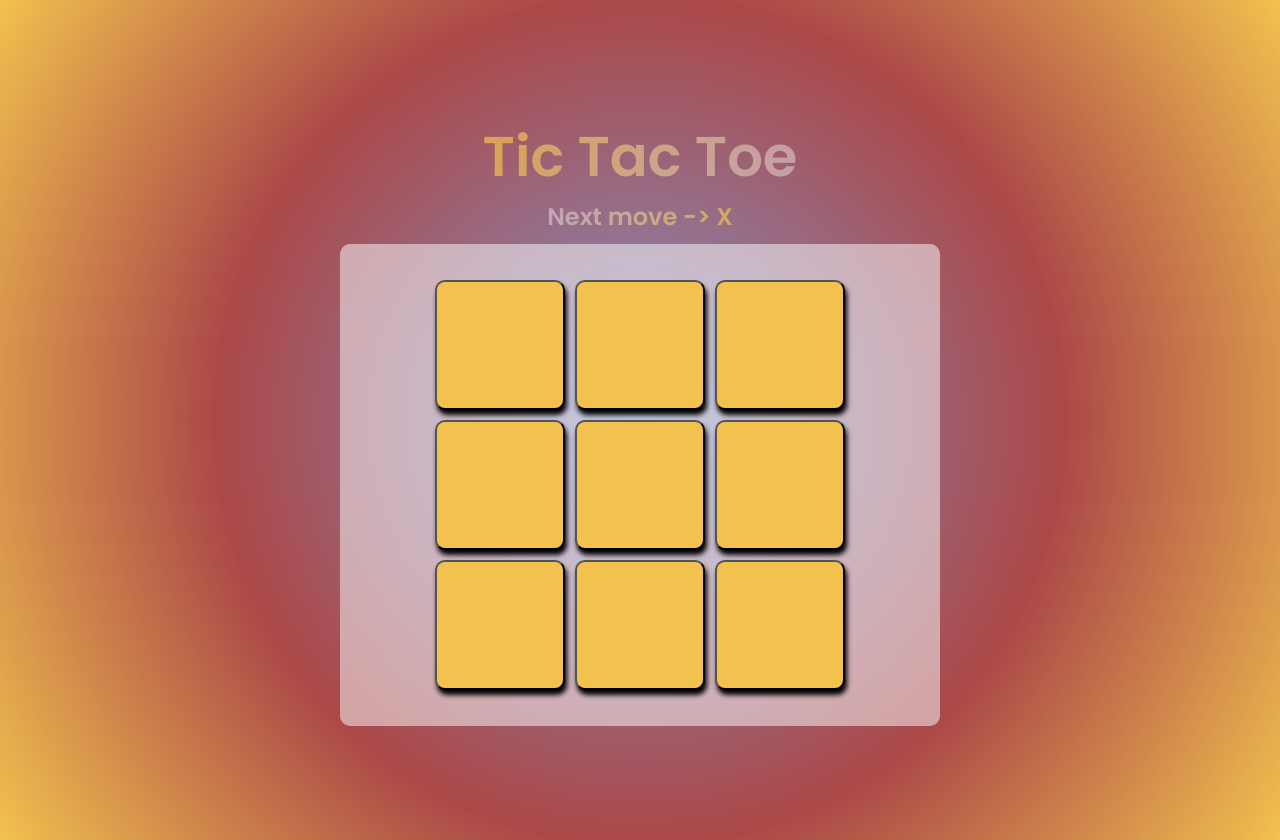
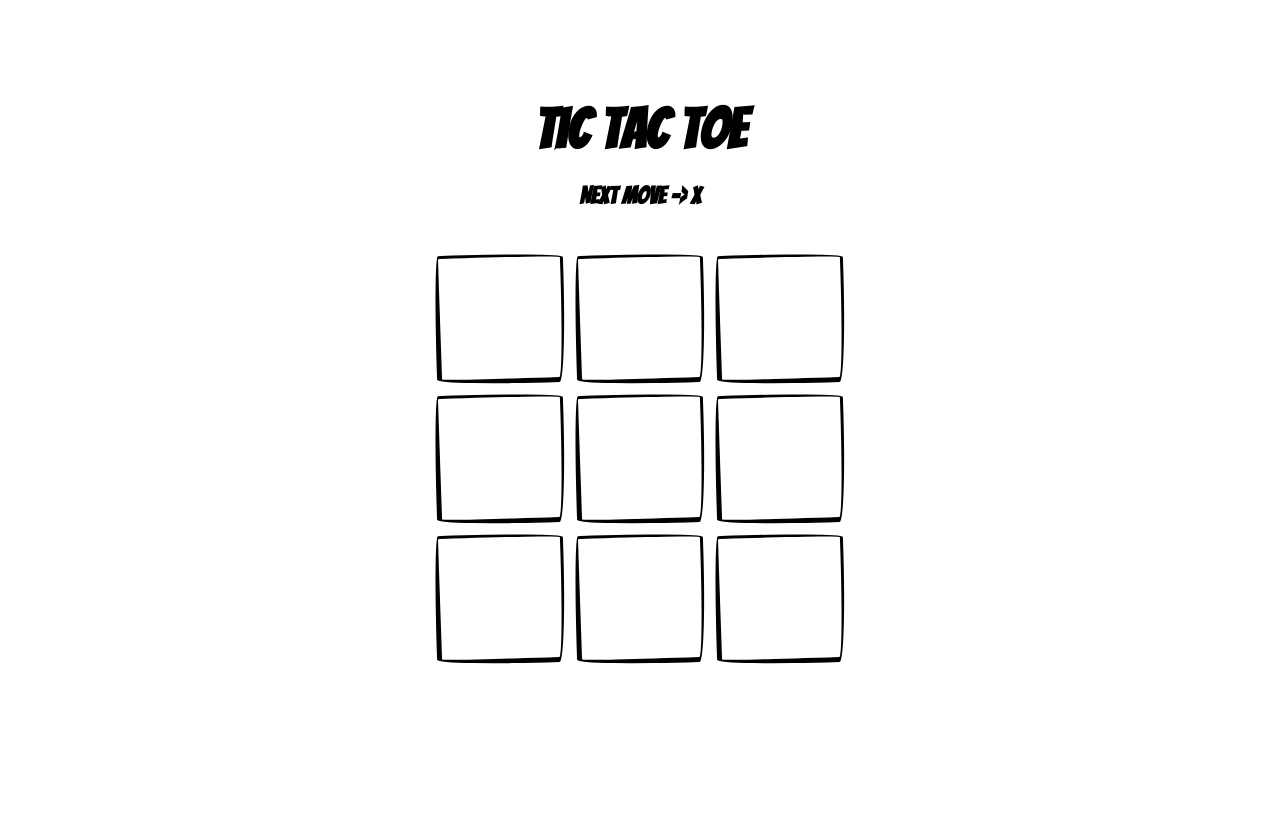
Before and after one commit to pinkyCodes/Tic-Tac-Toe, a React (Vite) app: page / in a window 1280 px wide. After the commit the page ends 800 px from the top, so only its background shows below. Built offline with nearby package versions, Linux system fonts and the light colour scheme.

Commit message:
feat: create styling v2.0

```diff
--- /dev/null
+++ b/src/index2.css
@@ -0,0 +1,62 @@
+@import url(https://fonts.googleapis.com/css?family=Bangers);
+
+* {
+    padding: 0;
+    margin: 0;
+    box-sizing: border-box;
+    font-family: "Bangers", sans-serif;
+}
+
+body {
+    background-color: #fff;
+}
+
+main {
+    display: flex;
+    flex-direction: column;
+    align-items: center;
+    justify-content: center;
+    height: 100vh;
+}
+
+h1 {
+    font-size: 3.5rem;
+    margin-bottom: 1.5rem;
+}
+
+#status {
+    margin-bottom: 10px;
+    font-size: 1.5rem;
+    font-weight: 600;
+}
+
+#board {
+    max-width: 100%;
+    width: 600px;
+    padding: 2rem 5rem;
+    display: flex;
+    align-items: center;
+    justify-content: center;
+    flex-wrap: wrap;
+    background-color: rgba(255, 255, 255, 0.5);
+    border-radius: 10px;
+    position: relative;
+}
+
+.square {
+    height: 130px;
+    width: 130px;
+    display: flex;
+    align-items: center;
+    justify-content: center;
+    font-weight: 500;
+    font-size: 3.5rem;
+    margin: 0.3rem;
+    background-color: #fff;
+    border: solid black;
+    border-color: black;
+    float: left;
+    border-width: 3px 3px 5px 5px;
+    border-radius: 4% 95% 6% 95%/95% 4% 92% 5%;
+    transform: rotate(-2deg);
+}
--- a/src/main.tsx
+++ b/src/main.tsx
@@ -1,7 +1,7 @@
 import React from 'react';
 import ReactDOM from 'react-dom/client';
 import Board from './App.tsx';
-import './index.css';
+import './index2.css';
 
 ReactDOM.createRoot(document.getElementById('root')!).render(
   <React.StrictMode>
```
